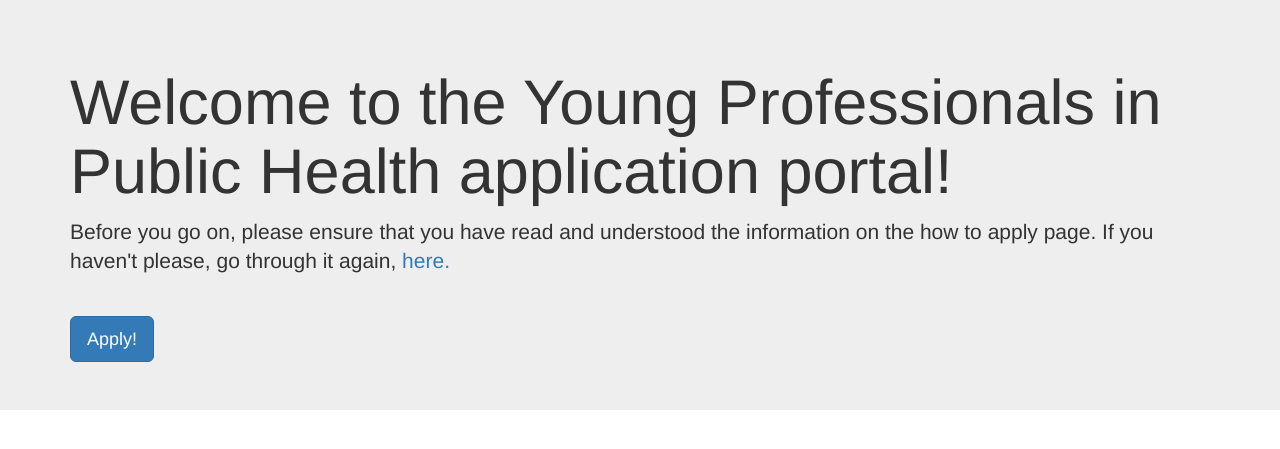
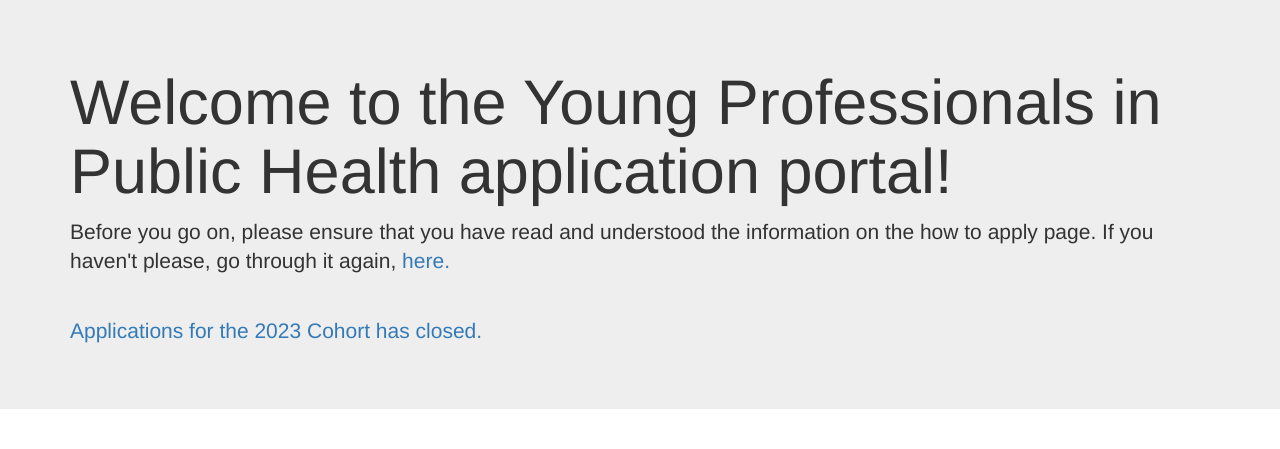
Before and after one commit to HackmanGandalf/ypph-application, a Flask app: page / in a window 1280 px wide. Shown: the top 449 px of the page. Run offline with Flask 2, Linux system fonts and the light colour scheme; some libraries are stand-ins or nearby versions.

Commit message:
Update index.html

```diff
--- a/templates/index.html
+++ b/templates/index.html
@@ -11,7 +11,9 @@ YPPH Application
       <h1 class="display-4">Welcome to the Young Professionals in Public Health application portal!</h1>
       <p class="lead">Before you go on, please ensure that you have read and understood the information on the how to apply page. If you haven't please, go through it again, <a href="https://aph.publichealth-edu.org/ypph.html">here<a>.</p>
       <hr class="my-4">
-    <a class="btn btn-primary btn-lg" href=" {{ url_for ('login') }} " role="button">Apply!</a>
+<!--     <a class="btn btn-primary btn-lg" href=" {{ url_for ('login') }} " role="button">Apply!</a> -->
+
+          <p class="lead">Applications for the 2023 Cohort has closed.</p>
     </div>
   </div>
 
```
